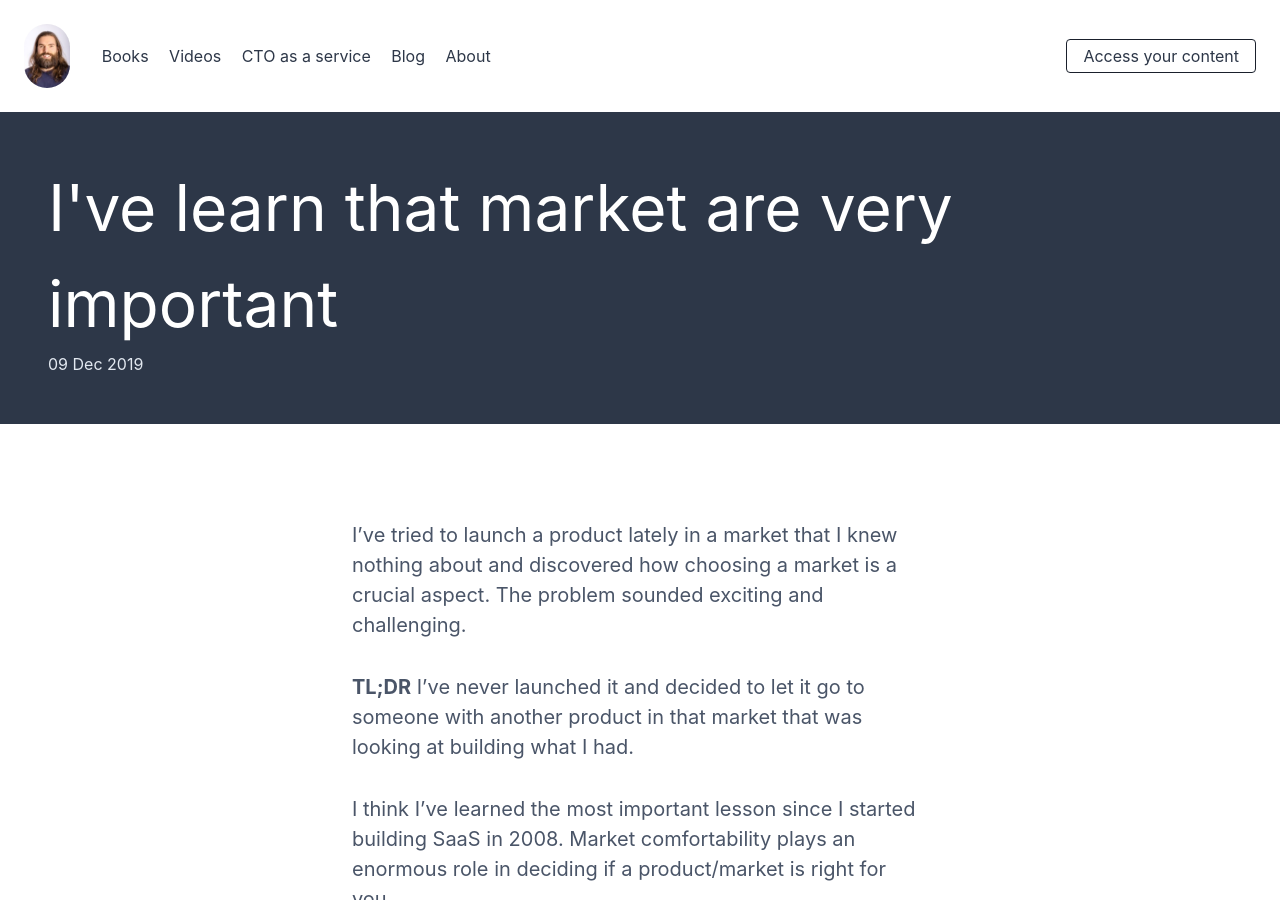
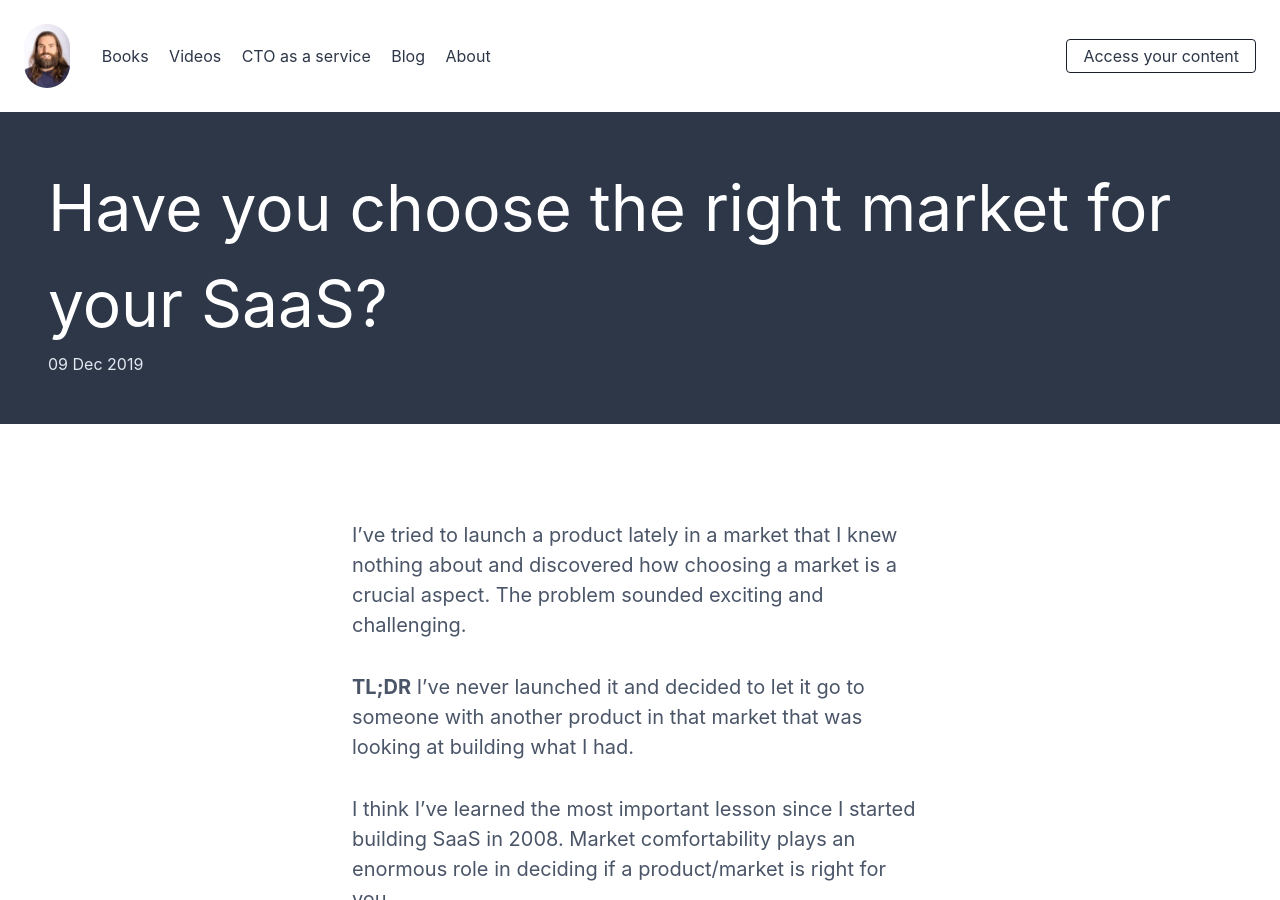
Before and after one commit to dstpierre/dstpierre.github.io, a Jekyll site: the page built from _posts/2019-12-09-market-important.md, in a window 1280 px wide and 900 px high. Built offline with Jekyll 4.4.1, drawn with Linux system fonts in a browser that asks for light colours; nearby versions of some CDN libraries.

Commit message:
added cto image and rename market important post

```diff
--- a/_posts/2019-12-09-market-important.md
+++ b/_posts/2019-12-09-market-important.md
@@ -1,7 +1,7 @@
 ---
 permalink: "/market-is-important"
 layout: post
-title: "I've learn that market are very important"
+title: "Have you choose the right market for your SaaS?"
 date: 2019-12-09 09:09:45 UTC
 updated: 2019-12-09 09:09:45 UTC
 comments: false
--- a/cto.html
+++ b/cto.html
@@ -15,8 +15,7 @@
 
 <div class="lg:flex">
 	<div class="w-full lg:w-1/3 xl:w-1/4">
-		<p class="shadow-2xl">
-		</p>
+		<img src="/assets/img/cto.png" alt="Products I've built" />
 	</div>
 	<div class="p-12 w-full lg:w-2/3 xl:w-3/4">
 		<p>
```
Also changed, not shown: assets/img/cto.png (added).
